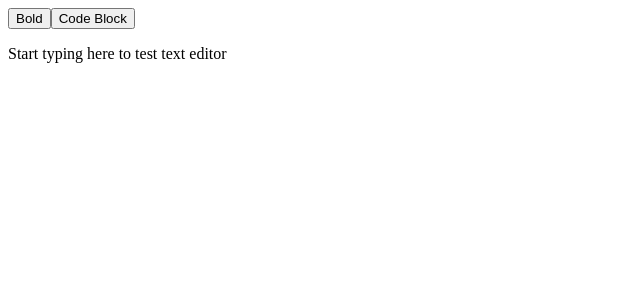
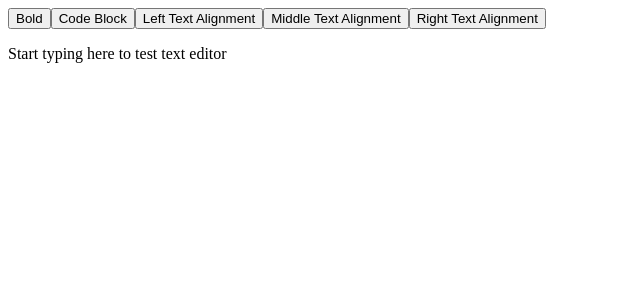
Before and after one commit to lauraw0/customised-text-editor, a React (Create React App) app: page / in a window 1280 px wide. Shown: the top 300 px of the page, without its empty margins (0-640 px from the left). Built offline with nearby package versions, Linux system fonts and the light colour scheme.

Commit message:
Attempt at text alignment use blocks

```diff
--- a/src/App.js
+++ b/src/App.js
@@ -38,6 +38,45 @@ const CodeElement = (props) => {
         </pre>
     )
 }
+// Adding renderers for code blocks
+const LeftAlign = (props) => {
+    return (
+        // attributes that will be rendered on the top-most element of your blocks
+        <pre {...props.attributes}>
+            <div style={{
+                textAlign: 'left'
+            }}>
+                {props.children}
+            </div>
+        </pre>
+    )
+}
+// Adding renderers for code blocks
+const MiddleAlign = (props) => {
+    return (
+        // attributes that will be rendered on the top-most element of your blocks
+        <pre {...props.attributes}>
+            <div style={{
+                textAlign: 'center'
+            }}>
+                {props.children}
+            </div>
+        </pre>
+    )
+}
+// Adding renderers for code blocks
+const RightAlign = (props) => {
+    return (
+        // attributes that will be rendered on the top-most element of your blocks
+        <pre {...props.attributes}>
+            <div style={{
+                textAlign: 'right'
+            }}>
+                {props.children}
+            </div>
+        </pre>
+    )
+}
 const DefaultElement = props => {
     return (
         <p {...props.attributes}>{props.children}</p>
@@ -49,7 +88,7 @@ const Leaf = props => {
         <span {...props.attributes} style={{
             fontWeight: props.leaf.bold ? 'bold' : 'normal',
             fontStyle: props.leaf.italics ? 'italic' : 'normal',
-            textDecoration: props.leaf.underline ? 'underline' : 'normal'
+            textDecoration: props.leaf.underline ? 'underline' : 'none'
         }}>
             {props.children}
         </span>
@@ -85,6 +124,12 @@ const App = () => {
         switch (props.element.type) {
             case 'code':
                 return <CodeElement {...props} />
+            case 'leftalign':
+                return <LeftAlign {...props} />
+            case 'middlealign':
+                return <MiddleAlign {...props} />
+            case 'rightalign':
+                return <RightAlign {...props} />
             default:
                 return <DefaultElement {...props} />
         }
@@ -131,6 +176,30 @@ const App = () => {
                 >
                     Code Block
                 </button>
+                <button
+                    onMouseDown={event => {
+                        event.preventDefault()
+                        CustomEditor.toggleLeftAlignBlock(editor)
+                    }}
+                >
+                    Left Text Alignment
+                </button>
+                <button
+                    onMouseDown={event => {
+                        event.preventDefault()
+                        CustomEditor.toggleMiddleAlignBlock(editor)
+                    }}
+                >
+                    Middle Text Alignment
+                </button>
+                <button
+                    onMouseDown={event => {
+                        event.preventDefault()
+                        CustomEditor.togglRightAlignBlock(editor)
+                    }}
+                >
+                    Right Text Alignment
+                </button>
             </div>
             <Editable
                 renderElement={renderElement}
--- a/src/CustomEditor.js
+++ b/src/CustomEditor.js
@@ -65,6 +65,27 @@ const CustomEditor = {
             { type: isActive ? null : 'code' },
             { match: n => Editor.isBlock(editor, n) }
         )
+    },
+    toggleLeftAlignBlock(editor) {
+        Transforms.setNodes(
+            editor,
+            { type: 'leftalign' },
+            { match: n => Editor.isBlock(editor, n) }
+        )
+    },
+    toggleMiddleAlignBlock(editor) {
+        Transforms.setNodes(
+            editor,
+            { type: 'middlealign' },
+            { match: n => Editor.isBlock(editor, n) }
+        )
+    },
+    togglRightAlignBlock(editor) {
+        Transforms.setNodes(
+            editor,
+            { type: 'rightalign' },
+            { match: n => Editor.isBlock(editor, n) }
+        )
     }
 }
 
```
